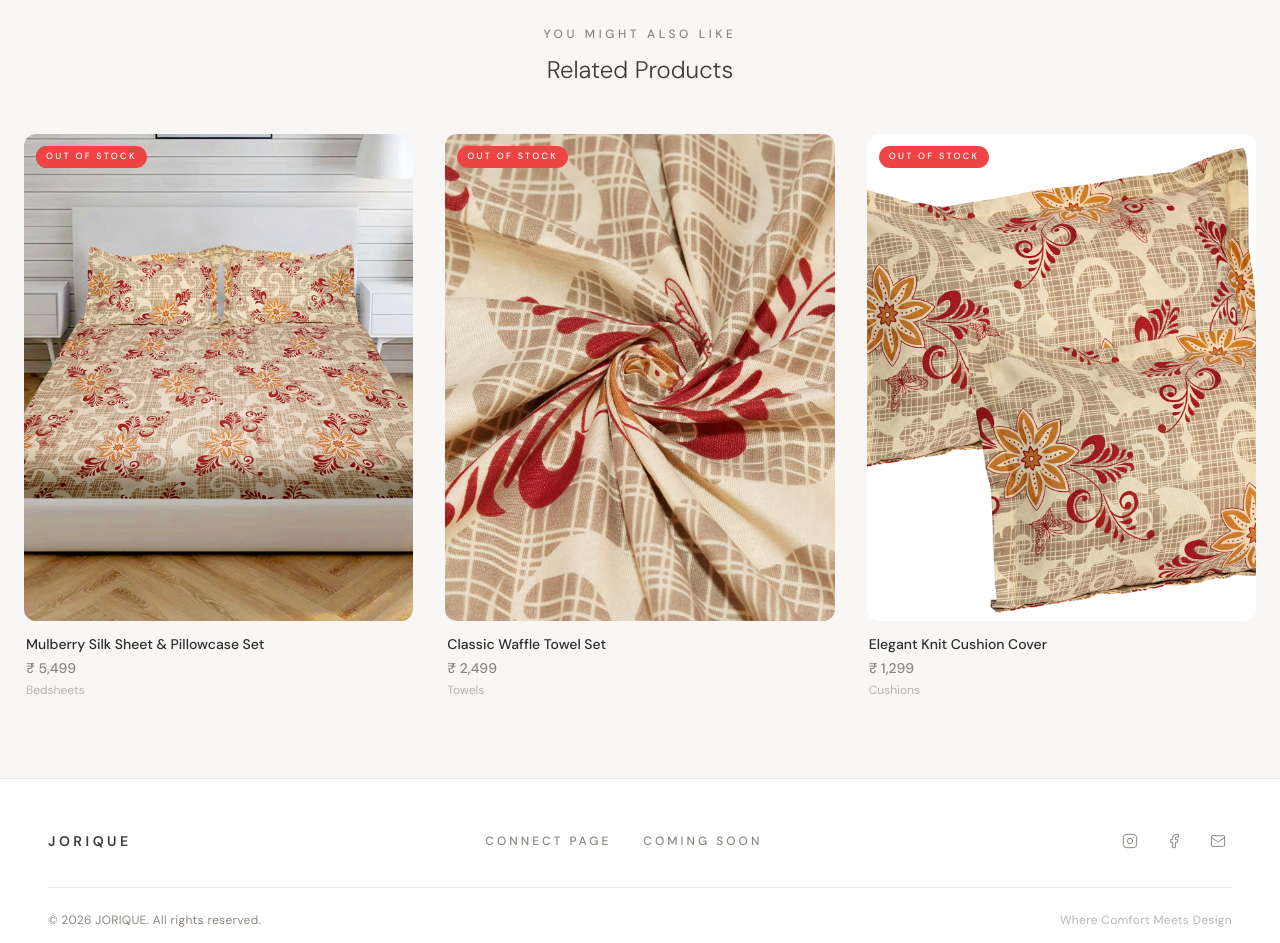
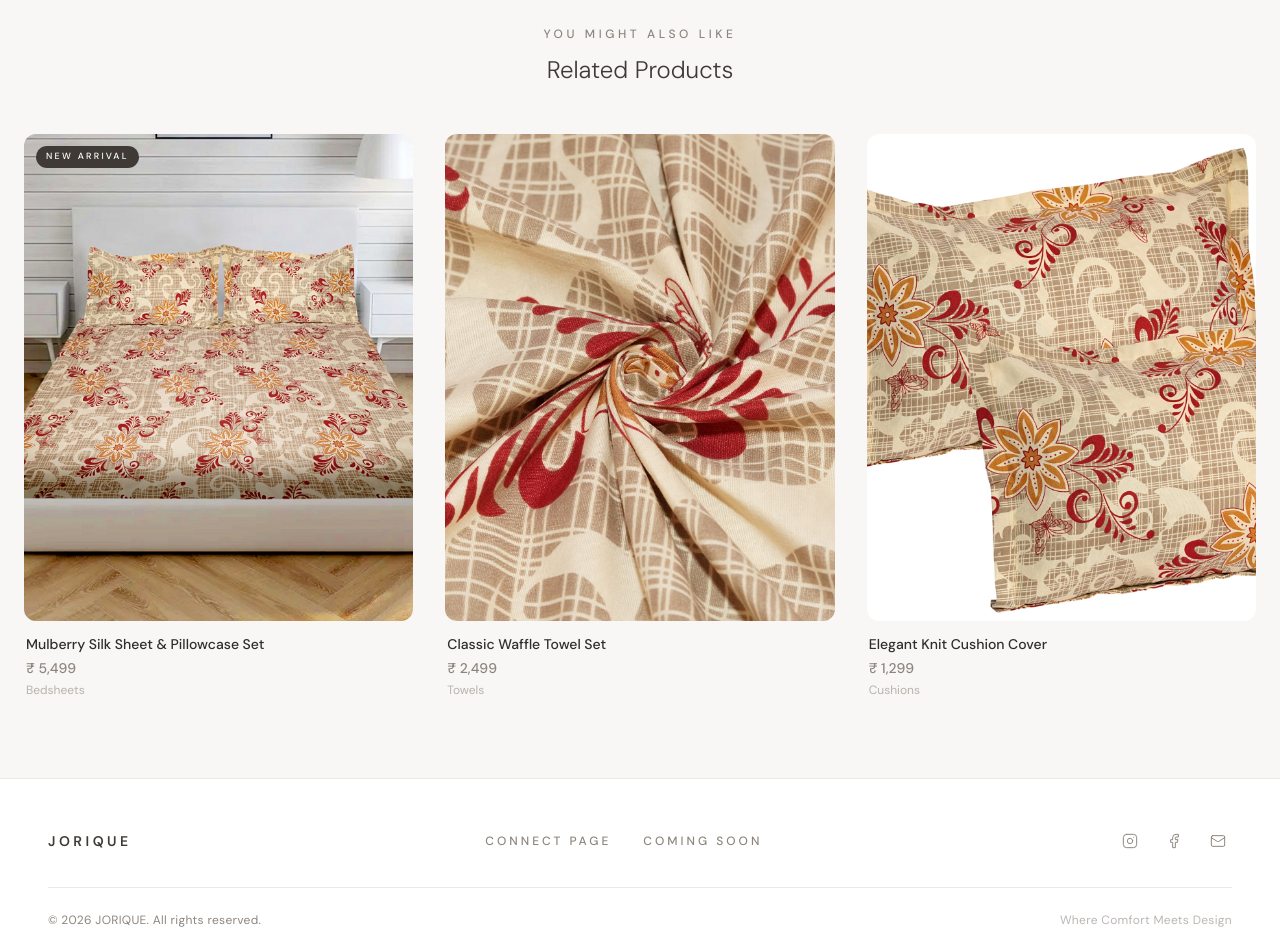
Before and after one commit to addysrii/jorique, a React (Vite) app: page /product/1 in a window 1280 px wide. Shown: the part 1120-2063 px from the top of the page. Built offline with nearby package versions, Linux system fonts and the light colour scheme; no server answers.

Commit message:
out of stock bug fix

```diff
--- a/src/components/ProductCard.tsx
+++ b/src/components/ProductCard.tsx
@@ -57,11 +57,11 @@ export default function ProductCard({ product, index = 0 }: ProductCardProps) {
           )}
 
           {/* Out of Stock */}
-          {(product.stock_quantity === 0 || product.stock_quantity === undefined) && (
+          {/* {(product.stock_quantity === 0 || product.stock_quantity === undefined) && (
             <div className="absolute top-3 left-3 bg-red-500 text-white text-[9px] font-medium tracking-widest uppercase px-2.5 py-1 rounded-full">
               Out of Stock
             </div>
-          )}
+          )} */}
 
           {/* Wishlist Button */}
           <button
```
